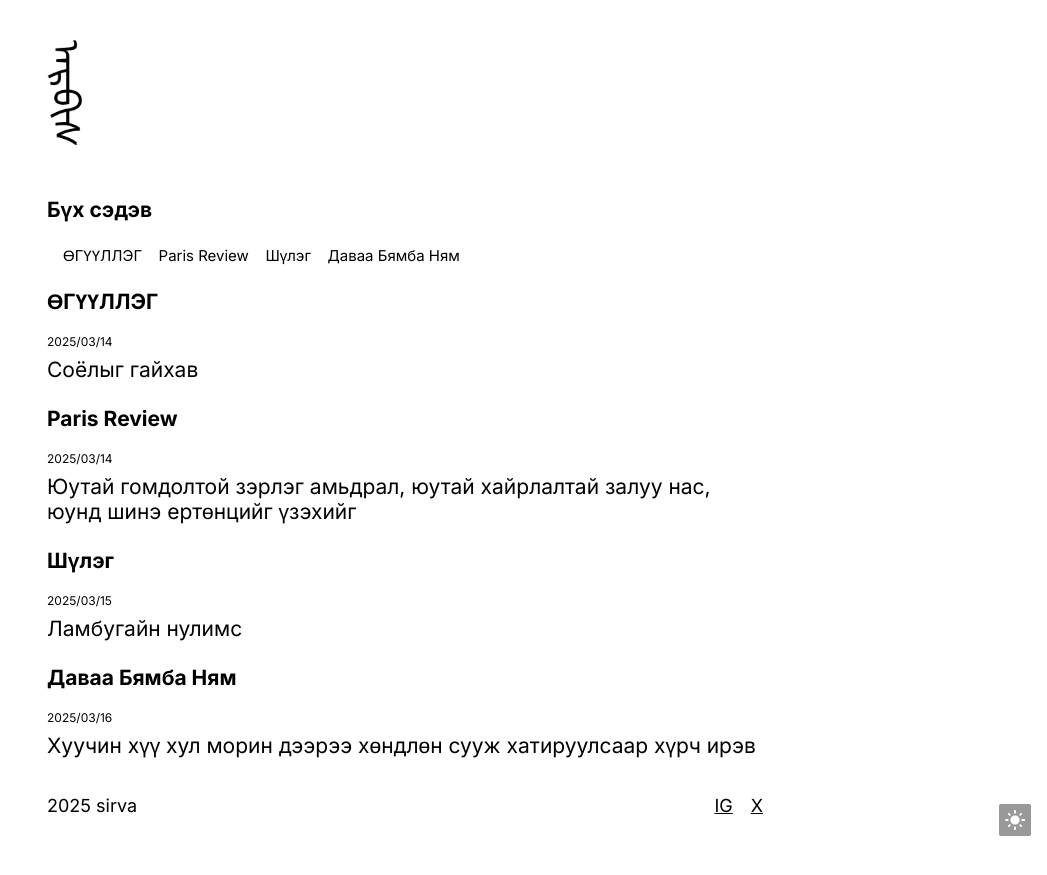
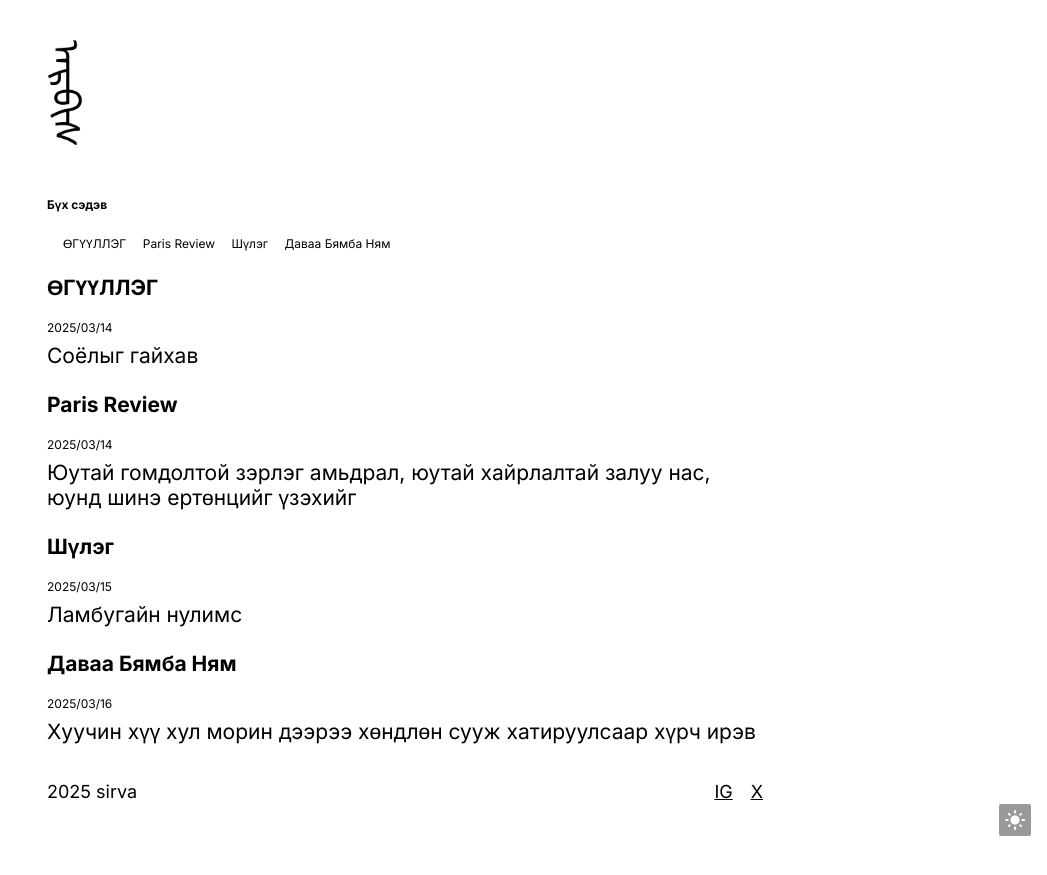
Before and after one commit to aaaarrrrvvvv/aaaarrrrvvvv.github.io, a Jekyll site: the page built from pages/categories.html, in a window 1280 px wide. Shown: the top 875 px of the page, without its empty margins (233-1280 px from the left). Built offline with Jekyll 4.4.1, drawn with Linux system fonts in a browser that asks for light colours.

Commit message:
Update page.css

```diff
--- a/static/css/page.css
+++ b/static/css/page.css
@@ -56,7 +56,7 @@
 }
 
 .list-category h2 {
-  font-size: 21px;
+  font-size: 12px;
   font-weight: bold;
   padding: 12px 0;
 }
@@ -66,7 +66,7 @@
 .list-category div a {
   margin: 4px 6px;
   white-space: nowrap;
-  font-size: 15px;
+  font-size: 12px;
   display: inline-block;
 }
 .page-search #search-input {
```
